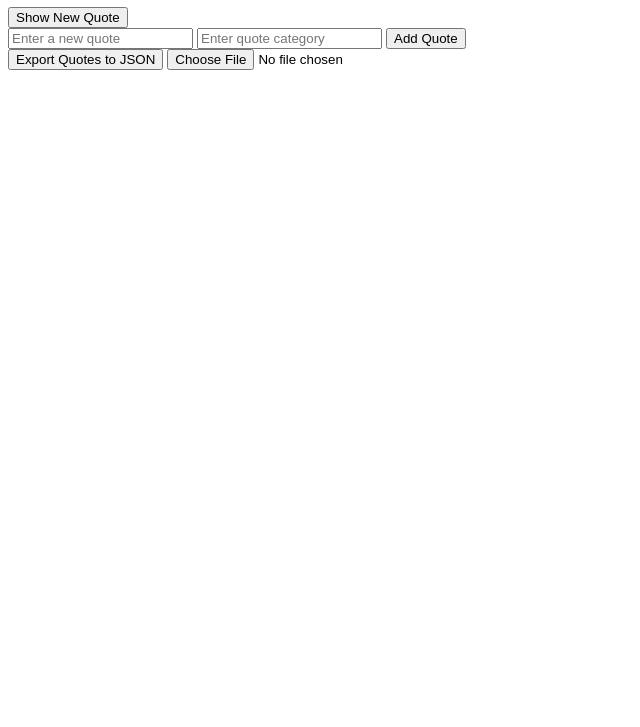
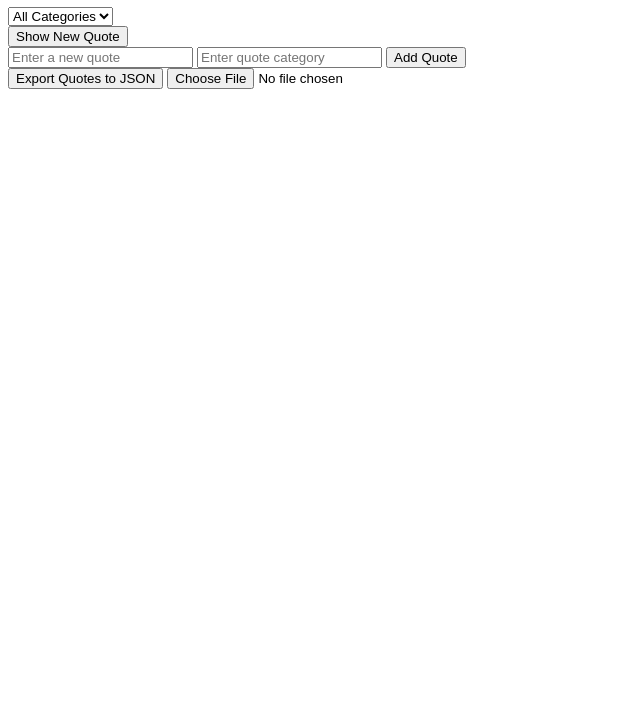
Before and after one commit to RoseMonet/alx_fe_javascript, a plain HTML site: page dom-manipulation/index.html in a window 1280 px wide. Shown: the part 73-800 px from the top of the page, without its empty margins (0-640 px from the left). Drawn offline with Linux system fonts and the light colour scheme.

Commit message:
Update index.html

```diff
--- a/dom-manipulation/index.html
+++ b/dom-manipulation/index.html
@@ -7,6 +7,11 @@
   </head>
   <body>
     <h1>Dynamic Quote Generator</h1>
+   <div>
+    <select id="categoryFilter" onchange="filterQuotes()">
+      <option value="all">All Categories</option>
+    </select>
+  </div>
     <div id="quoteDisplay"></div>
     <button id="newQuote">Show New Quote</button>
 
```
